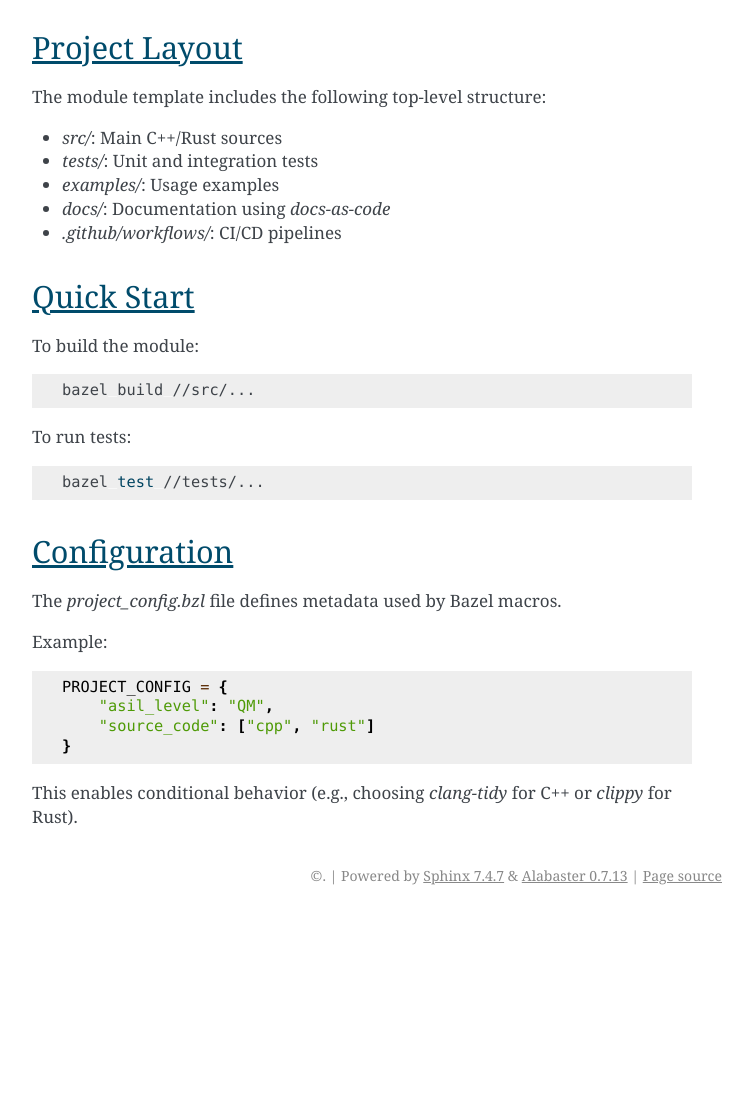
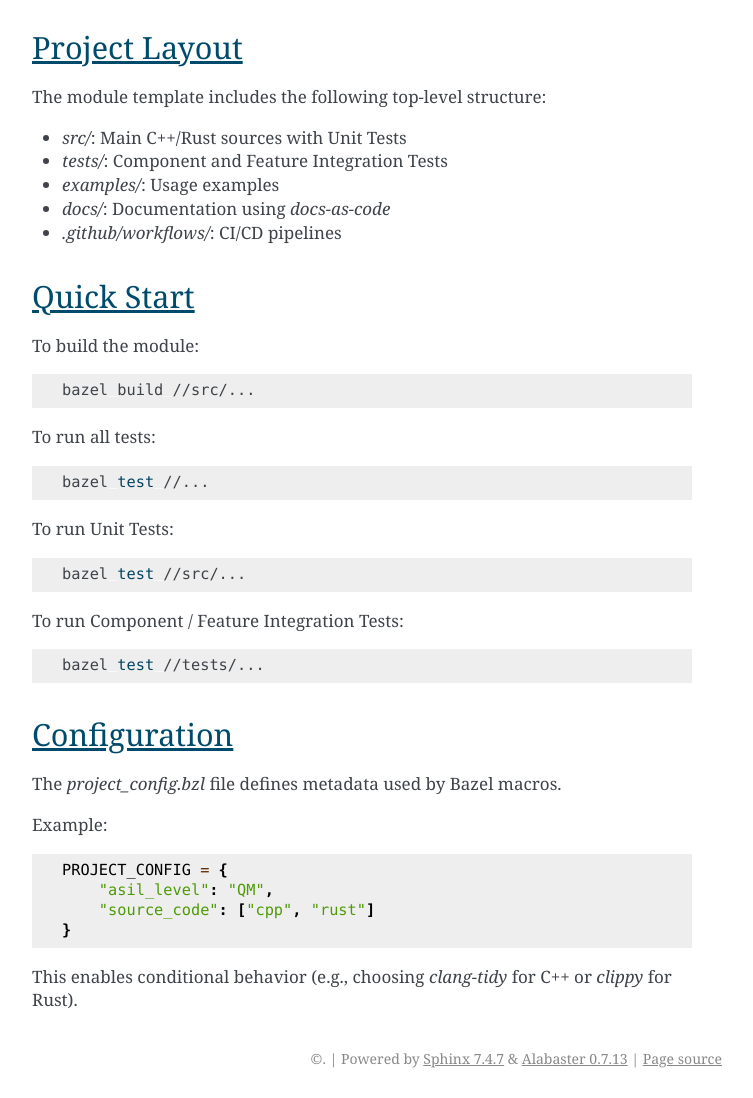
Before and after one commit to umaucher/module_template, a Sphinx documentation site: the page built from docs/index.rst, in a window 1280 px wide, cut to the strip 760-1858 px from the top of the page. Shown: the whole strip, without its empty margins (388-1141 px from the left). Built offline with Sphinx 7.4.7, drawn with Linux system fonts in a browser that asks for light colours; before the commit the page ends 1675 px from its top, so only the background shows below that.

Commit message:
tests: separate UT and CIT/FIT (#42)

```diff
--- a/docs/index.rst
+++ b/docs/index.rst
@@ -44,8 +44,8 @@ Project Layout
 
 The module template includes the following top-level structure:
 
-- `src/`: Main C++/Rust sources
-- `tests/`: Unit and integration tests
+- `src/`: Main C++/Rust sources with Unit Tests
+- `tests/`: Component and Feature Integration Tests
 - `examples/`: Usage examples
 - `docs/`: Documentation using `docs-as-code`
 - `.github/workflows/`: CI/CD pipelines
@@ -59,7 +59,19 @@ To build the module:
 
    bazel build //src/...
 
-To run tests:
+To run all tests:
+
+.. code-block:: bash
+
+   bazel test //...
+
+To run Unit Tests:
+
+.. code-block:: bash
+
+   bazel test //src/...
+
+To run Component / Feature Integration Tests:
 
 .. code-block:: bash
 
```
Also changed, not shown: README.md (+17 -3 lines).
